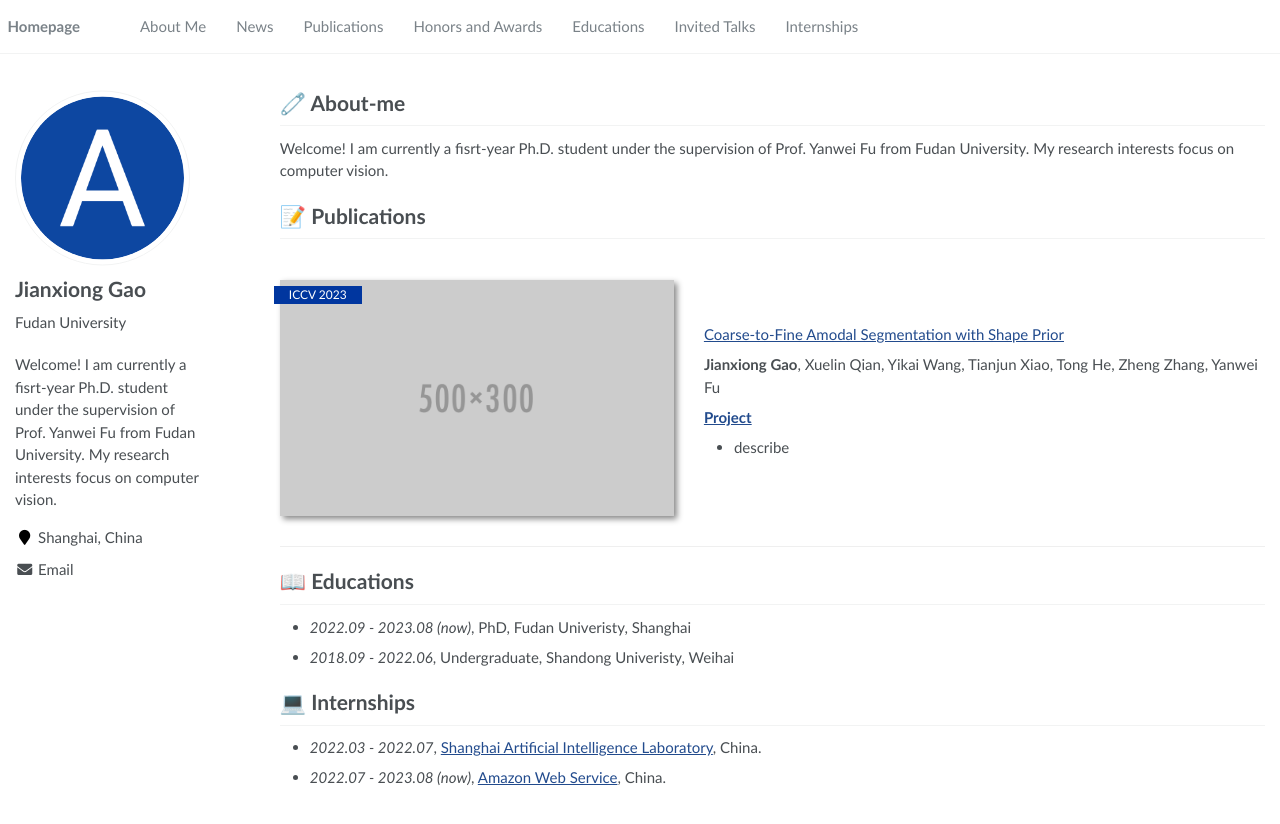
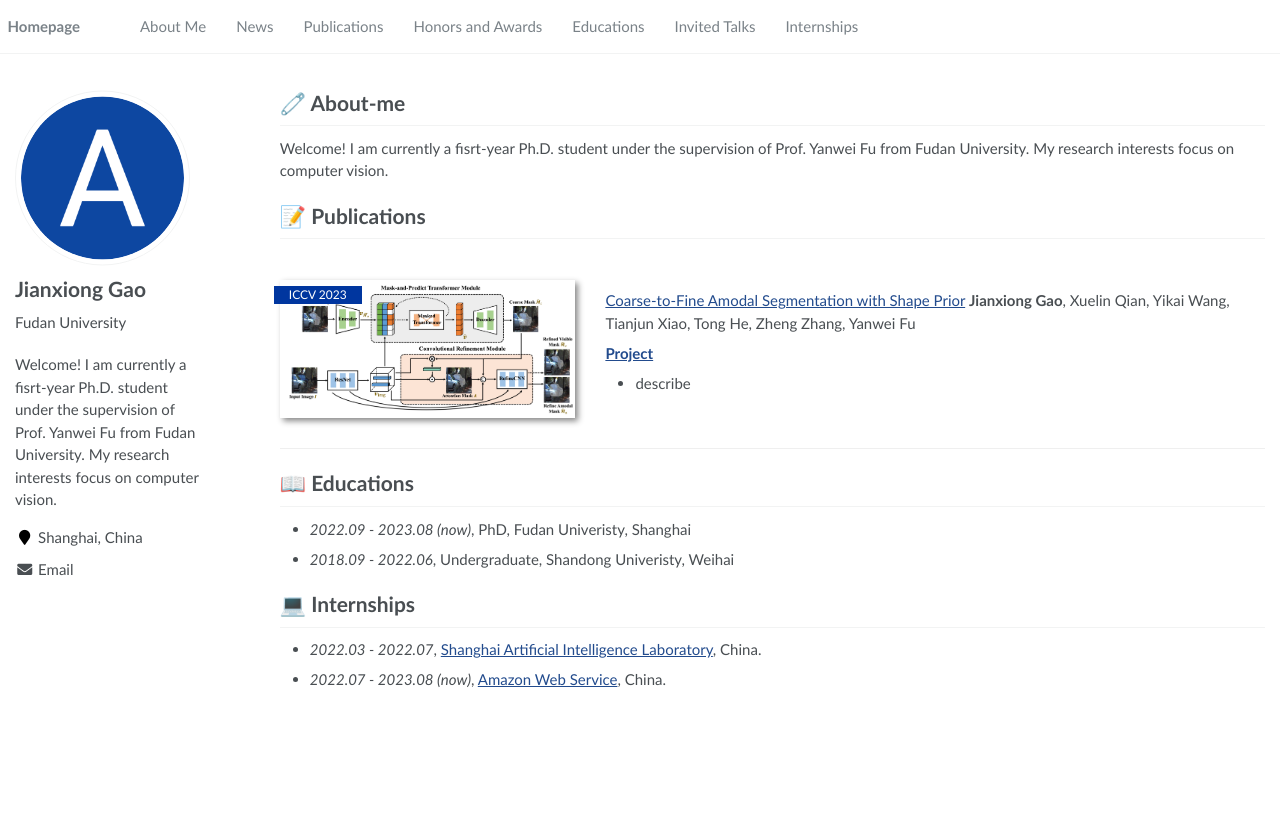
Before and after one commit to JianxGao/JianxGao.github.io, a Jekyll site: the page built from _pages/about.md, in a window 1280 px wide. Shown: the top 824 px of the page. Built offline with Jekyll 4.4.1, drawn with Linux system fonts in a browser that asks for light colours.

Commit message:
add_c2f_seg_arch

```diff
--- a/_pages/about.md
+++ b/_pages/about.md
@@ -30,18 +30,17 @@ Welcome! I am currently a fisrt-year Ph.D. student under the supervision of Prof
 
 # 📝 Publications
 
-<div class='paper-box'><div class='paper-box-image'><div><div class="badge">ICCV 2023</div><img src='images/500x300.png' alt="sym" width="100%"></div></div>
-<div class='paper-box-text' markdown="1">
+<div class='paper-box'>
+  <div class='paper-box-image'><div><div class="badge">ICCV 2023</div><img src='images/C2F-Seg_arch.jpg' alt="sym" width="100%"></div></div>
+  <div class='paper-box-text' markdown="1">
 
-[Coarse-to-Fine Amodal Segmentation with Shape Prior]()
+  [Coarse-to-Fine Amodal Segmentation with Shape Prior]()
+  **Jianxiong Gao**, Xuelin Qian, Yikai Wang, Tianjun Xiao, Tong He, Zheng Zhang, Yanwei Fu
 
-**Jianxiong Gao**, Xuelin Qian, Yikai Wang, Tianjun Xiao, Tong He, Zheng Zhang, Yanwei Fu
+  [**Project**]() <strong><span class='show_paper_citations' data='DhtAFkwAAAAJ:ALROH1vI_8AC'></span></strong>
+  - describe
 
-
-[**Project**]() <strong><span class='show_paper_citations' data='DhtAFkwAAAAJ:ALROH1vI_8AC'></span></strong>
-- describe
-
-</div>
+  </div>
 </div>
 
 
--- a/assets/css/main.scss
+++ b/assets/css/main.scss
@@ -71,14 +71,14 @@
         .paper-box-image{
             justify-content: left;
             min-width: 200px;
-            max-width: 40%;
+            max-width: 30%;
             order: 1;
         }
 
         .paper-box-text{
             justify-content: left;
             padding-left: 2em;
-            max-width: 60%;
+            max-width: 70%;
             order: 2;
         }
 
```
Also changed, not shown: images/C2F-Seg_arch.jpg (added).
